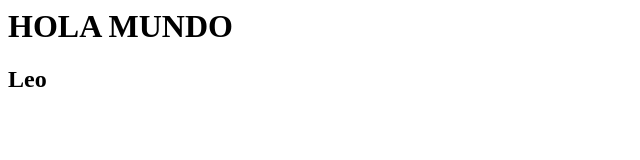
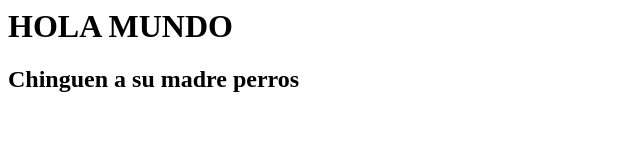
Before and after one commit to LeonardoVelasco18/HolaMundo, a plain HTML site: page web/index.html in a window 1280 px wide. Shown: the whole page, without its empty margins (0-640 px from the left). Drawn offline with Linux system fonts and the light colour scheme.

Commit message:
Update index.html

```diff
--- a/web/index.html
+++ b/web/index.html
@@ -2,6 +2,6 @@
 <head></head>
  <body>
 	<h1>HOLA MUNDO</h1>
-  <h2>Leo</h2>
+  <h2>Chinguen a su madre perros</h2>
  </body>
 </html>
```
